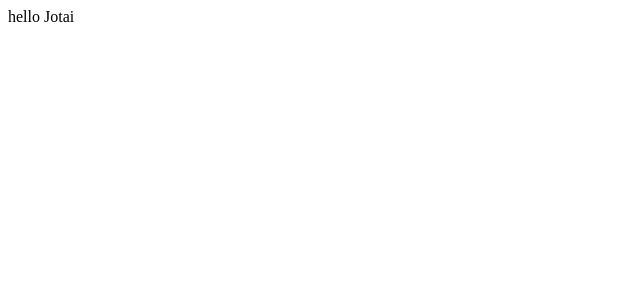
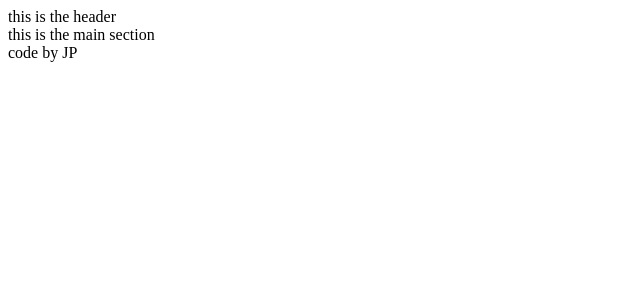
Before and after one commit to dupjpr/quotes, a React (Create React App) app: page / in a window 1280 px wide. Shown: the top 300 px of the page, without its empty margins (0-640 px from the left). Built offline with nearby package versions, Linux system fonts and the light colour scheme.

Commit message:
added the general structure of the app

```diff
--- a/src/App.tsx
+++ b/src/App.tsx
@@ -1,5 +1,15 @@
+import Header from "./components/header/Header";
+import Main from "./components/main/Main";
+import Footer from "./components/footer/Footer";
+
 function App() {
-  return <div className="App">hello Jotai</div>;
+  return (
+    <div className="App">
+      <Header />
+      <Main />
+      <Footer />
+    </div>
+  );
 }
 
 export default App;
--- /dev/null
+++ b/src/components/footer/Footer.tsx
@@ -0,0 +1,7 @@
+import React from "react";
+
+const Footer = () => {
+  return <footer>code by JP</footer>;
+};
+
+export default Footer;
--- /dev/null
+++ b/src/components/header/Header.tsx
@@ -0,0 +1,7 @@
+import React from "react";
+
+const Header = () => {
+  return <header>this is the header</header>;
+};
+
+export default Header;
--- /dev/null
+++ b/src/components/main/Main.tsx
@@ -0,0 +1,7 @@
+import React from "react";
+
+const Main = () => {
+  return <main>this is the main section</main>;
+};
+
+export default Main;
--- /dev/null
+++ b/src/state/Atoms.tsx
@@ -0,0 +1,3 @@
+import { atom } from "jotai";
+
+export const DataAtom = atom([]);
```
